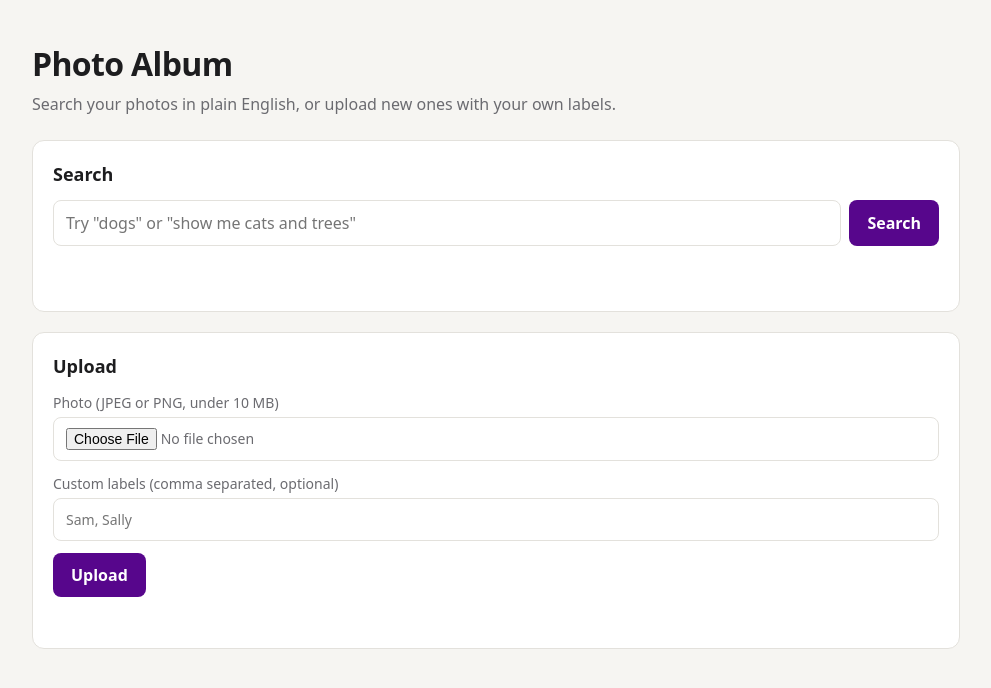
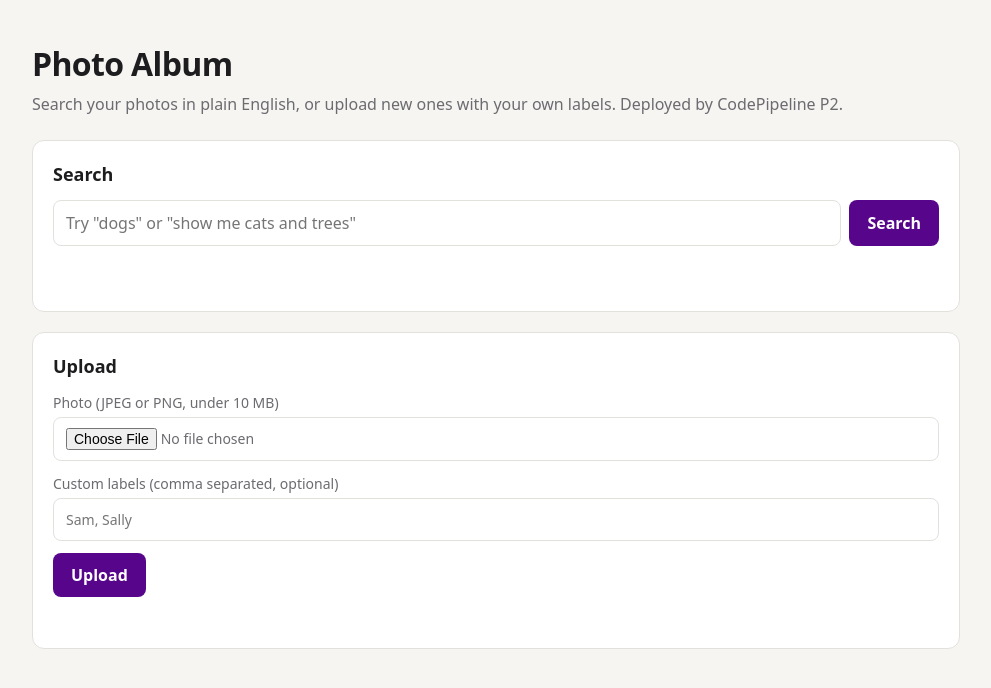
Before and after one commit to adhyayanverma/photo-album-frontend, a plain HTML site: page index.html in a window 1280 px wide. Shown: the whole page, without its empty margins (144-1135 px from the left). Drawn offline with Linux system fonts and the light colour scheme; a script that the page names is missing.

Commit message:
Update page subtitle (pipeline P2 test)

```diff
--- a/index.html
+++ b/index.html
@@ -9,7 +9,7 @@
 <body>
   <header class="top">
     <h1>Photo Album</h1>
-    <p class="sub">Search your photos in plain English, or upload new ones with your own labels.</p>
+    <p class="sub">Search your photos in plain English, or upload new ones with your own labels. Deployed by CodePipeline P2.</p>
   </header>
 
   <main>
```
